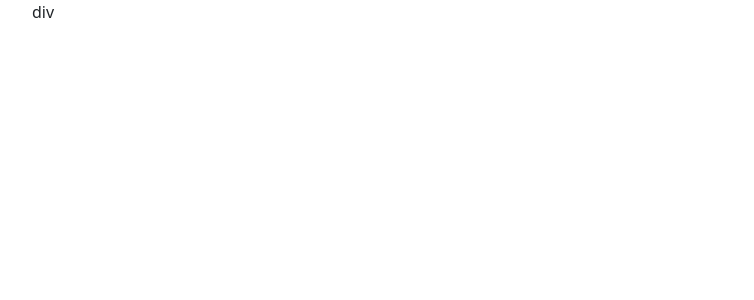
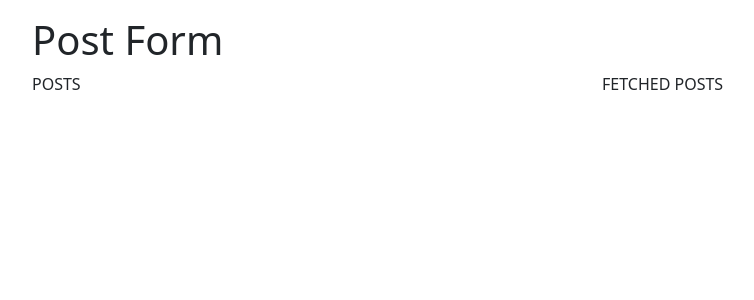
Before and after one commit to ZnoGouDj/react-redux-saga, a React (Create React App) app: page / in a window 1280 px wide. Shown: the top 300 px of the page, without its empty margins (50-804 px from the left). Built offline with nearby package versions, Linux system fonts and the light colour scheme.

Commit message:
Add basic structure, add PostForm component to the App.js

```diff
--- a/src/App.js
+++ b/src/App.js
@@ -1,5 +1,17 @@
+import PostForm from './components/PostForm';
+
 function App() {
-  return <div className="container">div</div>;
+  return (
+    <div className="container pt-3">
+      <div className="row">
+        <PostForm />
+      </div>
+      <div className="row">
+        <div className="col">POSTS</div>
+        <div className="col">FETCHED POSTS</div>
+      </div>
+    </div>
+  );
 }
 
 export default App;
--- /dev/null
+++ b/src/components/PostForm.js
@@ -0,0 +1,17 @@
+import React from 'react';
+
+export default class PostForm extends React.Component {
+  constructor(props) {
+    super(props);
+
+    this.state = {};
+  }
+
+  render() {
+    return (
+      <div>
+        <h1>Post Form</h1>
+      </div>
+    );
+  }
+}
```
Also changed, not shown: src/components/FetchedPosts.js (added), src/components/Post.js (added), src/components/Posts.js (added).
